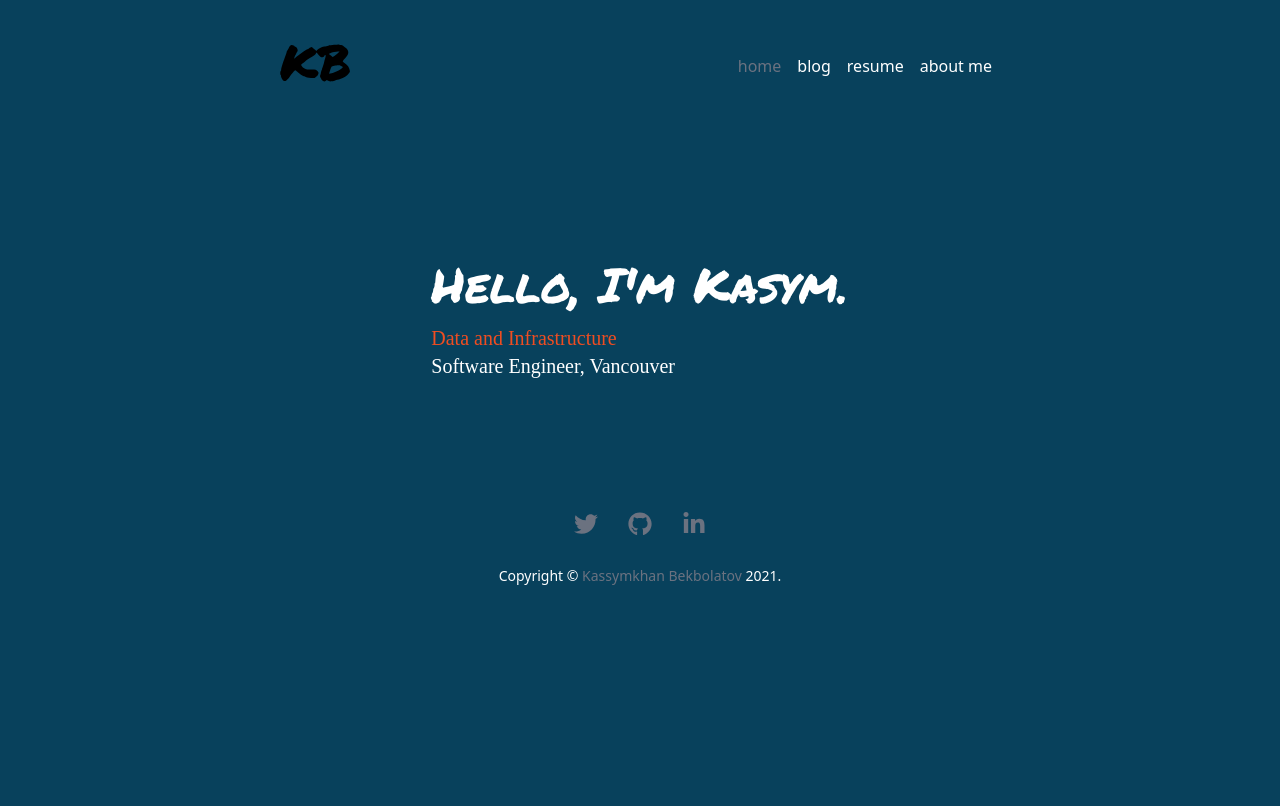
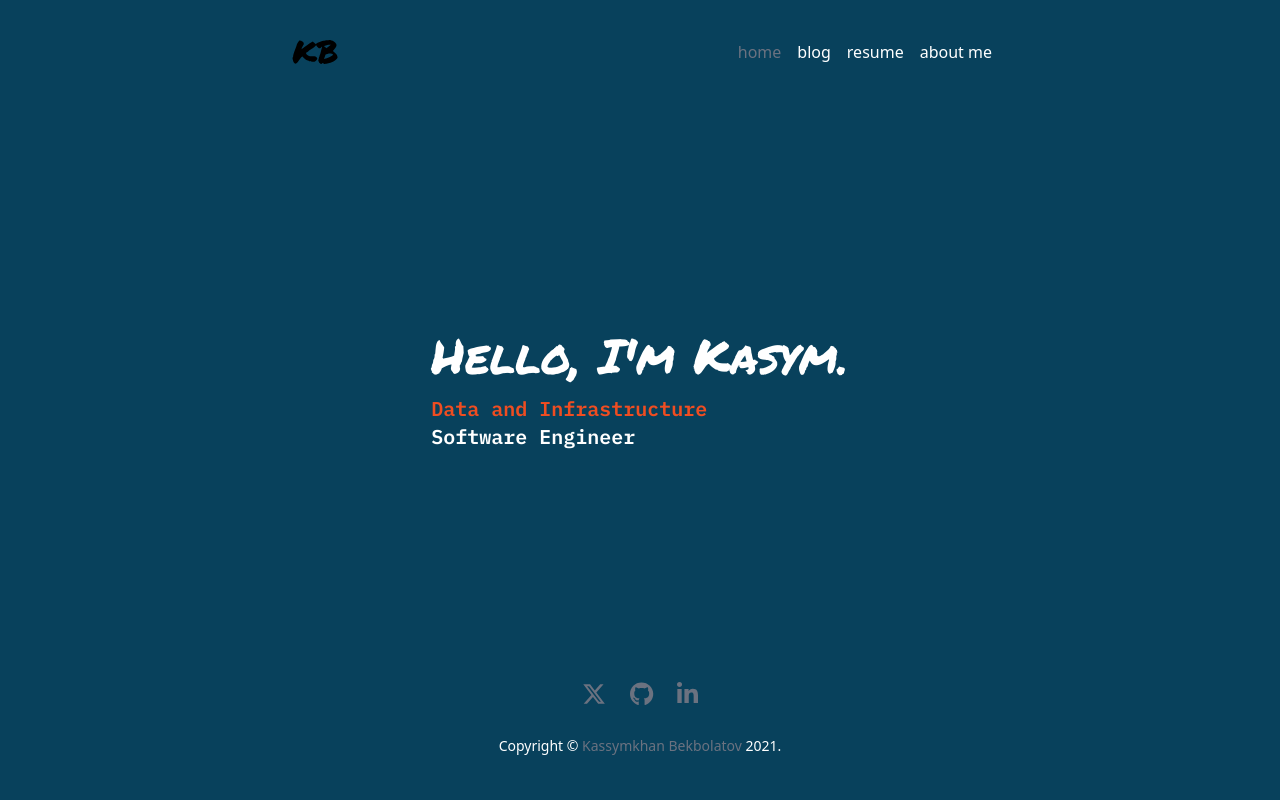
Before and after one commit to Kassymkhan919/my-blog, a Next.js app: page / in a window 1280 px wide. Built offline with nearby package versions, Linux system fonts and the light colour scheme.

Commit message:
Update dependencies and refactor components for improved performance and styling. Update resume and footer links.

```diff
--- a/components/footer.js
+++ b/components/footer.js
@@ -1,54 +1,10 @@
 import React from 'react';
 import { FontAwesomeIcon } from '@fortawesome/react-fontawesome';
-import { faGithub, faTwitter, faLinkedinIn } from '@fortawesome/free-brands-svg-icons';
-import { faCoffee } from '@fortawesome/free-solid-svg-icons';
+import { faGithub, faXTwitter, faLinkedinIn } from '@fortawesome/free-brands-svg-icons';
 
 export const Footer = () => {
-  //   return (
-  //     <div className="bg-primary text-white text-sm py-10 px-3 mt-0">
-  //       <div className="container flex flex-col item-center text-center mb-4">
-  //         <div className="mt-1 mb-4">
-  //           <a
-  //             className="hover:text-blue-400 mx-2 p-1"
-  //             aria-label="Twitter"
-  //             href="https://twitter.com/manosim_"
-  //             target="_blank"
-  //             rel="noopener noreferrer"
-  //           >
-  //             Twitter
-  //           </a>
-  //           <a
-  //             className="hover:text-blue-400 mx-2 p-1"
-  //             aria-label="Github"
-  //             href="https://github.com/manosim"
-  //             target="_blank"
-  //             rel="noopener noreferrer"
-  //           >
-  //             Github
-  //           </a>
-  //           <a
-  //             className="hover:text-blue-400 mx-2 p-1"
-  //             aria-label="Github"
-  //             href="https://uk.linkedin.com/in/manosim"
-  //             target="_blank"
-  //             rel="noopener noreferrer"
-  //           >
-  //             LinkedIn
-  //           </a>
-  //         </div>
-  //         <div className="my-3">
-  //           Copyright ©{' '}
-  //           <a className="hover:text-blue-400" href="https://www.manos.im/">
-  //             Kassymkhan Bekbolatov
-  //           </a>{' '}
-  //           {new Date().getFullYear()}.
-  //         </div>
-  //       </div>
-  //     </div>
-  //   );
-
   return (
-    <div className="bg-primary text-white text-sm pb-52">
+    <div className="bg-primary text-white text-sm pb-8">
       <div className="container flex flex-col item-center text-center">
         <div className="mt-1 mb-4">
           <a
@@ -58,8 +14,7 @@ export const Footer = () => {
             aria-label="Twitter"
             className="hover:text-blue-400 mx-2 p-1"
           >
-            <FontAwesomeIcon icon={faTwitter} fixedWidth className="text-2xl" />
-            {/* <FontAwesomeIcon icon={faCoffee} fixedWidth className="text-2xl" /> */}
+            <FontAwesomeIcon icon={faXTwitter} className="text-2xl" />
           </a>
 
           <a
@@ -69,7 +24,7 @@ export const Footer = () => {
             aria-label="GitHub"
             className="hover:text-blue-400 mx-2 p-1"
           >
-            <FontAwesomeIcon icon={faGithub} fixedWidth className="text-2xl" />
+            <FontAwesomeIcon icon={faGithub} className="text-2xl" />
           </a>
 
           <a
@@ -79,7 +34,7 @@ export const Footer = () => {
             aria-label="Linked In"
             className="hover:text-blue-400 mx-2 p-1"
           >
-            <FontAwesomeIcon icon={faLinkedinIn} fixedWidth className="text-2xl" />
+            <FontAwesomeIcon icon={faLinkedinIn} className="text-2xl" />
           </a>
         </div>
 
--- a/components/layout.js
+++ b/components/layout.js
@@ -14,28 +14,18 @@ export default function Layout({ children, home, aboutme }) {
     <>
       <Navbar />
       <Head>
-        {/* <link rel="icon" href="/favicon.ico" /> */}
-        {/* <meta name="description" content="Learn how to build a personal website using Next.js" />
-        <meta
-          property="og:image"
-          content={`https://og-image.vercel.app/${encodeURI(
-            siteTitle
-          )}.png?theme=light&md=0&fontSize=75px&images=https%3A%2F%2Fassets.vercel.com%2Fimage%2Fupload%2Ffront%2Fassets%2Fdesign%2Fnextjs-black-logo.svg`}
-        />
-        <meta name="og:title" contnet={siteTitle} />
-        <meta name="twitter:card" content="summary large image" /> */}
-        <style>@import url('https://fonts.googleapis.com/css2?family=Permanent+Marker&display=swap');</style>
+        <style>@import url('https://fonts.googleapis.com/css2?family=Permanent+Marker&display=swap');
+        @import url('https://fonts.googleapis.com/css2?family=IBM+Plex+Mono:wght@300;600&display=swap');
+        </style>
       </Head>
 
       {/* If aboutme is passed to Layout componenet then display only aboutme page w/o decorations for other pages, otherwise show decor */}
       {home ? (
-        <main>{children}</main>
+        <main className="flex flex-1 flex-col">{children}</main>
       ) : (
         <div className={styles.container}>
           <header className={styles.header}>
             {/* If home is passed in Layout then show the home page w/o backhome button at the bottom, otherwise show other page w/ button */}
-            {aboutme ? (
-              <>
             <Image
               priority
               src="/images/profile.jpg"
@@ -45,27 +35,12 @@ export default function Layout({ children, home, aboutme }) {
               alt={name}
             />
             <h1 className={utilStyles.heading2Xl}>{name}</h1>
-              </>
-            ) : (
-              <>
-                {/* <Link href="/">
-                  <a>
-                    <Image priority src="/images/profile.jpg" height={108} width={108} alt={name} />
-                  </a>
-                </Link>
-                <h2 className={utilStyles.headingLg}>
-                  <Link href="/">
-                    <a className={utilStyles.colorInherit}>{name}</a>
-                  </Link>
-                </h2> */}
-              </>
-            )}
           </header>
           <main>{children}</main>
           {!home && (
             <div className={styles.backToHome}>
               <Link href="/">
-                <a>Back to home</a>
+                Back to home
               </Link>
             </div>
           )}
--- a/components/navbar.js
+++ b/components/navbar.js
@@ -26,14 +26,12 @@ export const Navbar = () => {
           <ul className="flex flex-row list-none ">
             {menu.map((item) => (
               <li key={item.name.toLowerCase()}>
-                <Link href={item.path}>
-                  <a
+                <Link href={item.path}
                     className={`px-2 py-3 lg:inline-block lg:mt-0 lowercase hover:text-blue-400 ${
                       item.path === router.asPath ? 'text-gray-500' : 'text-white'
                     }`}
-                  >
+                >
                     {item.name}
-                  </a>
                 </Link>
               </li>
             ))}
--- a/pages/_app.js
+++ b/pages/_app.js
@@ -1,6 +1,8 @@
 import '../styles/global.css';
-// import 'tailwindcss/tailwind.css';
-import { Html, Head, Main } from 'next/document';
+import { config } from '@fortawesome/fontawesome-svg-core';
+import '@fortawesome/fontawesome-svg-core/styles.css';
+
+config.autoAddCss = false;
 
 export default function App({ Component, pageProps }) {
   return <Component {...pageProps} />;
--- a/pages/index.js
+++ b/pages/index.js
@@ -7,12 +7,11 @@ const IndexPage = () => {
       <div className="flex flex-1 flex-col justify-center items-center bg-primary text-white">
         <div className="max-w-xl mx-12 my-32">
           <h1 className="font-display text-5xl">Hello, I'm Kasym.</h1>
-          <div className="mt-4 font-light text-xl  font-extra">
+          <div className="mt-4 font-semibold text-xl font-extra">
             <p className="text-company">Data and Infrastructure </p> Software Engineer{''}
             {/* <a className="text-company hover:text-company-dark" href="#" target="_self" rel="noopener noreferrer">
               Google
             </a> */}
-            , Vancouver
           </div>
 
 
--- a/pages/resume.js
+++ b/pages/resume.js
@@ -2,12 +2,26 @@ import React from 'react';
 import styles from '../components/layout.module.css';
 import utilstyles from '../styles/utils.module.css';
 import Layout from '../components/layout';
+import { FontAwesomeIcon } from '@fortawesome/react-fontawesome';
+import { faTelegram } from '@fortawesome/free-brands-svg-icons';
 
 const Resume = () => {
   return (
     <Layout>
       <div className={styles.container}>
         <div className="grid justify">
+          <h1 className={utilstyles.headingXl}>Endeavors</h1>
+          <h1 className={`${utilstyles.headingLg} text-primary font-semibold`}>
+            Finly - AI Expense Tracker
+            <br />
+            <a href="https://t.me/FinlyTrackBot" target="_blank" rel="noopener noreferrer">
+              @FinlyTrackBot
+              <FontAwesomeIcon icon={faTelegram} className="text-2xl ml-2" />
+            </a>
+          </h1>
+          <p className={utilstyles.headingMd}>
+          Built and launched Finly, a Telegram bot for tracking personal and group finances in plain text. Users just send messages like "50 coffee" or "30€ taxi yesterday", and Finly parses the amount, currency (60+ supported), and date, including relative dates like "last friday". Transactions are categorized automatically with AI, with keyword matching as a fallback. Developed the backend in Python, plus a Telegram Mini App dashboard with spending trends, transaction history, and budget progress. Added timezone-aware daily reminders and a Monday weekly summary. Monetized with a freemium model, where premium plans paid with Telegram Stars or card unlock budgets with spending alerts, color-coded Excel and CSV export, and editing. I keep developing Finly with AI coding tools like Cursor and Claude Code, which help me ship new features quickly.
+          </p>
           <h1 className={`${utilstyles.headingXl} justify-self-center `}>Work Experience</h1>
           <h1 className={utilstyles.headingLg}>Software Engineer</h1>
           <h3 className={`${utilstyles.headingMd} text-primary font-semibold`}>SolidCore.ai</h3>
--- a/styles/global.css
+++ b/styles/global.css
@@ -1,6 +1,10 @@
 @tailwind base;
 @tailwind components;
 @tailwind utilities;
+
+@import url('https://fonts.googleapis.com/css2?family=Permanent+Marker&display=swap');
+@import url('https://fonts.googleapis.com/css2?family=IBM+Plex+Mono:wght@600&family=Roboto+Mono:wght@100&display=swap');
+
 
 @layer components {
   :root {
@@ -11,8 +15,6 @@
     --color-secondary-dark: #006a71;
   }
 
-  @import url('https://fonts.googleapis.com/css2?family=Permanent+Marker&display=swap');
-  @import url('https://fonts.googleapis.com/css2?family=IBM+Plex+Mono:wght@600&family=Roboto+Mono:wght@100&display=swap');
 
   /* html,
   body {
```
Also changed, not shown: package.json (+9 -9 lines), 1 other file (tests, documents, lock files or other folders). Lines whose indentation alone changed are shown as unchanged.
